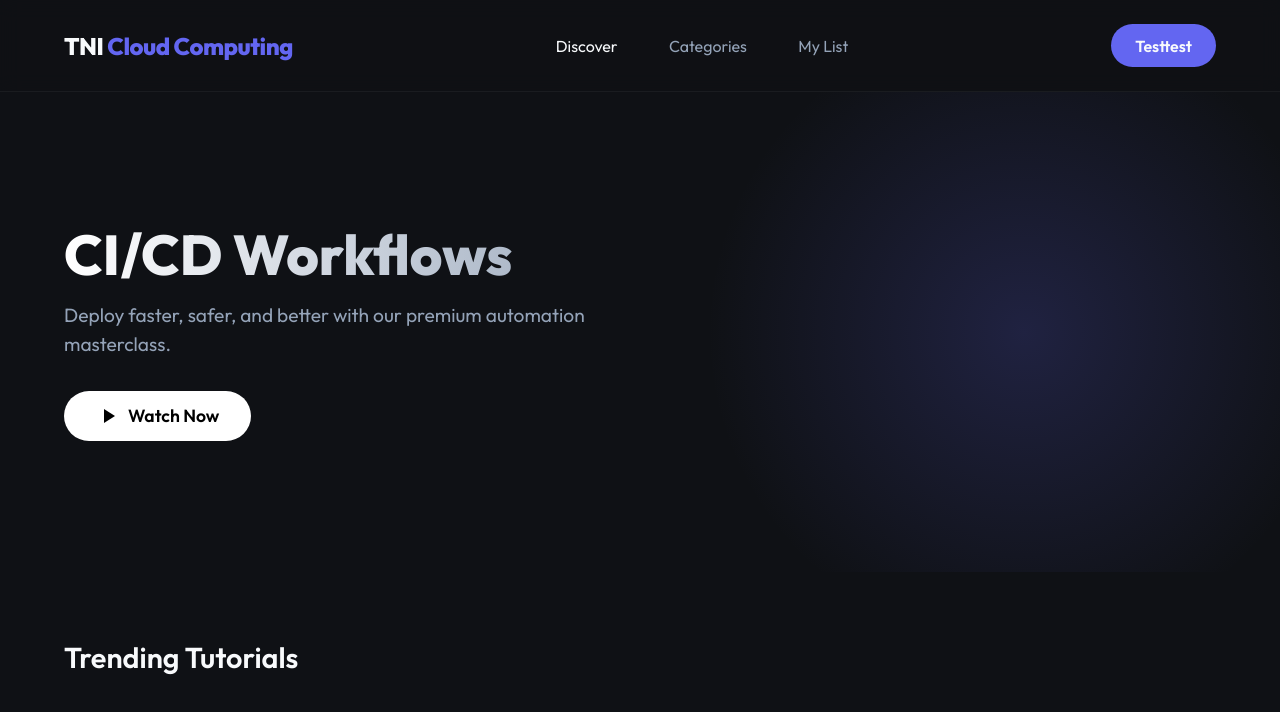
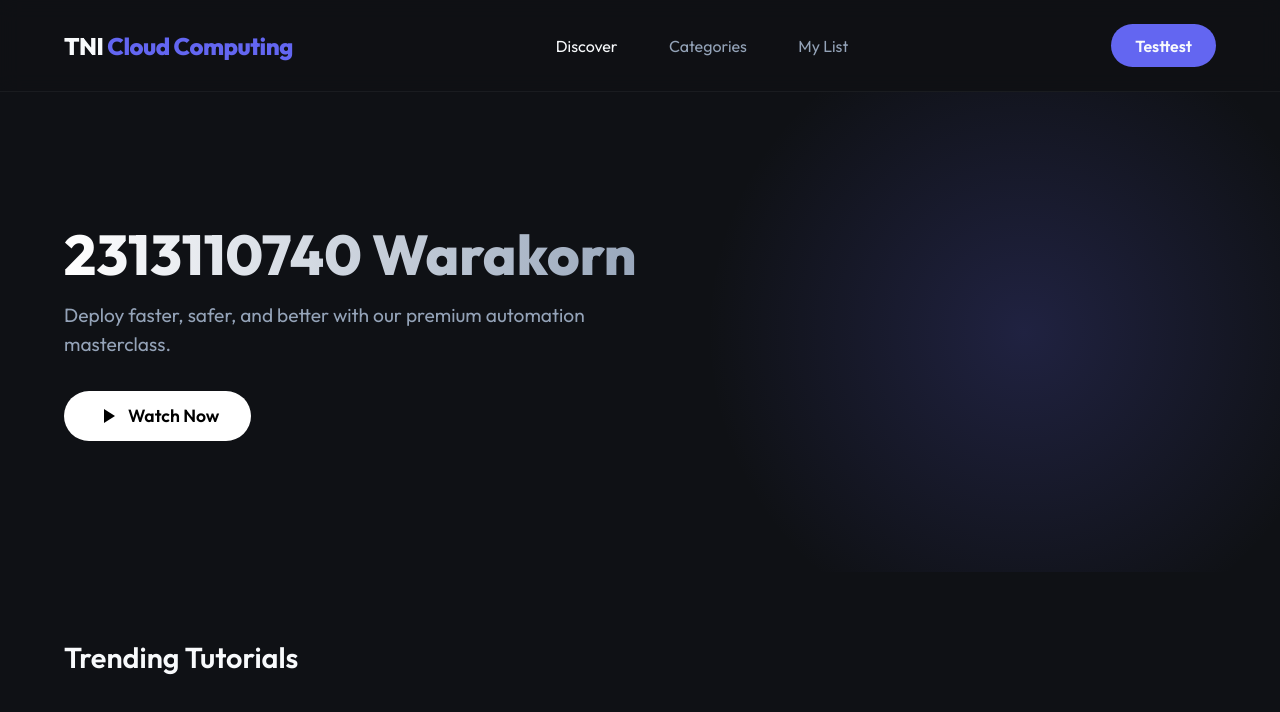
Before and after one commit to nnaimcee/LABWORK, a website: page public/index.html in a window 1280 px wide. Drawn offline with Linux system fonts and the light colour scheme; no server answers.

Commit message:
edit index.html

```diff
--- a/public/index.html
+++ b/public/index.html
@@ -20,7 +20,7 @@
 
     <header class="hero">
         <div class="hero-content">
-            <h1>CI/CD Workflows</h1>
+            <h1>2313110740 Warakorn</h1>
             <p>Deploy faster, safer, and better with our premium automation masterclass.</p>
             <button class="play-btn">
                 <svg viewBox="0 0 24 24" fill="currentColor" width="24" height="24">
```
